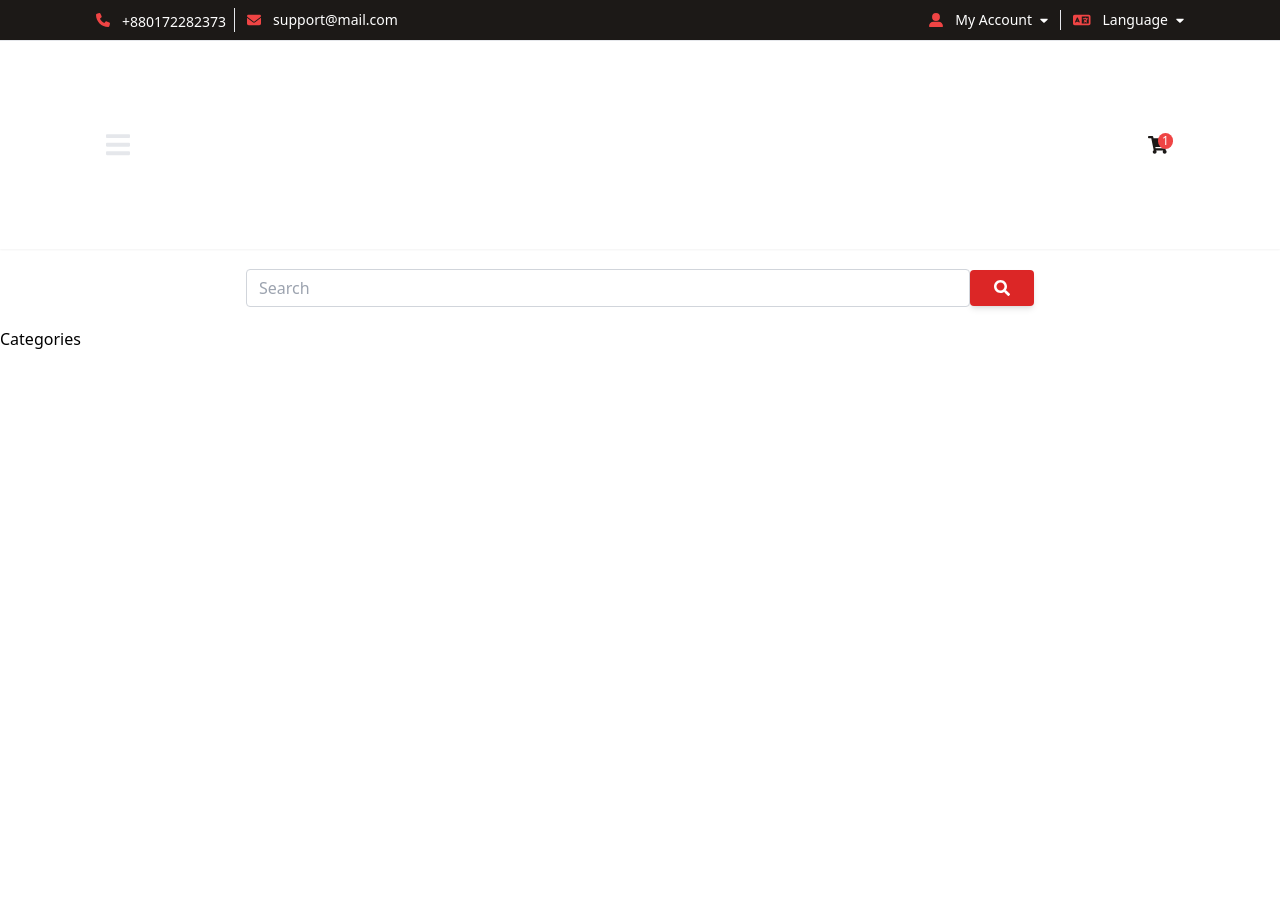
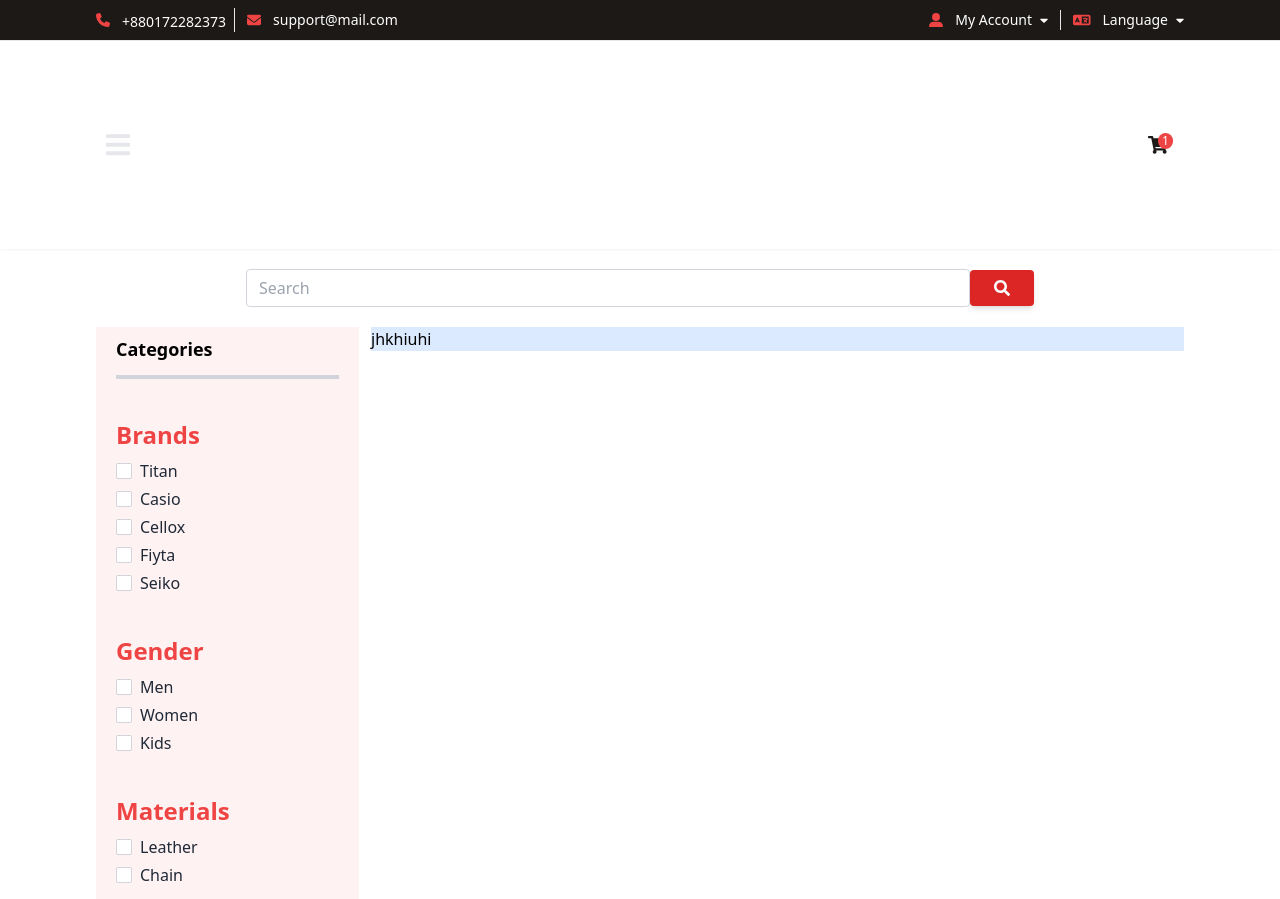
Before and after one commit to irazramin/buy-time, a React (Create React App) app: page /categories in a window 1280 px wide. Before the commit the page ends 800 px from the top, so only its background shows below. Built offline with nearby package versions, Linux system fonts and the light colour scheme; what tw-elements would draw is missing.

Commit message:
categories page design half complete

```diff
--- a/src/Components/Pages/Categories/Categories.js
+++ b/src/Components/Pages/Categories/Categories.js
@@ -2,7 +2,124 @@ import React from 'react'
 
 const Categories = () => {
   return (
-    <div>Categories</div>
+    <div className='2xl:w-[65%] md:w-[85%] sm:w-[90%] mx-auto'>
+      <div className='grid grid-cols-12 gap-3'>
+        <div className='col-span-3'>
+          <div className='px-5 py-2 bg-red-50 '>
+            <h2 className='text-lg font-semibold '>Categories</h2>
+            <hr className='mt-3 border-2 border-gray-300'/>
+            <div className='mt-10'>
+              <h2 className='text-2xl font-bold text-red-500'>Brands</h2>
+              <div className='mt-2'>
+                <div className="form-check my-1">
+                  <input
+                      className="form-check-input appearance-none h-4 w-4 border border-gray-300 rounded-sm bg-white checked:bg-red-600 checked:border-red-600 focus:outline-none transition duration-200 mt-1 align-top bg-no-repeat bg-center bg-contain float-left mr-2 cursor-pointer"
+                      type="checkbox" value="" id="flexCheckDefault" />
+                    <label className="form-check-label inline-block text-gray-800" htmlFor="flexCheckDefault">
+                      Titan
+                    </label>
+                </div>
+                <div className="form-check my-1">
+                  <input
+                      className="form-check-input appearance-none h-4 w-4 border border-gray-300 rounded-sm bg-white checked:bg-red-600 checked:border-red-600 focus:outline-none transition duration-200 mt-1 align-top bg-no-repeat bg-center bg-contain float-left mr-2 cursor-pointer"
+                      type="checkbox" value="" id="flexCheckDefault" />
+                    <label className="form-check-label inline-block text-gray-800" htmlFor="flexCheckDefault">
+                      Casio
+                    </label>
+                </div>
+                <div className="form-check my-1">
+                  <input
+                      className="form-check-input appearance-none h-4 w-4 border border-gray-300 rounded-sm bg-white checked:bg-red-600 checked:border-red-600 focus:outline-none transition duration-200 mt-1 align-top bg-no-repeat bg-center bg-contain float-left mr-2 cursor-pointer"
+                      type="checkbox" value="" id="flexCheckDefault" />
+                    <label className="form-check-label inline-block text-gray-800" htmlFor="flexCheckDefault">
+                      Cellox
+                    </label>
+                </div>
+                <div className="form-check my-1">
+                  <input
+                      className="form-check-input appearance-none h-4 w-4 border border-gray-300 rounded-sm bg-white checked:bg-red-600 checked:border-red-600 focus:outline-none transition duration-200 mt-1 align-top bg-no-repeat bg-center bg-contain float-left mr-2 cursor-pointer"
+                      type="checkbox" value="" id="flexCheckDefault" />
+                    <label className="form-check-label inline-block text-gray-800" htmlFor="flexCheckDefault">
+                      Fiyta
+                    </label>
+                </div>
+                <div className="form-check my-1">
+                  <input
+                      className="form-check-input appearance-none h-4 w-4 border border-gray-300 rounded-sm bg-white checked:bg-red-600 checked:border-red-600 focus:outline-none transition duration-200 mt-1 align-top bg-no-repeat bg-center bg-contain float-left mr-2 cursor-pointer"
+                      type="checkbox" value="" id="flexCheckDefault" />
+                    <label className="form-check-label inline-block text-gray-800" htmlFor="flexCheckDefault">
+                      Seiko
+                    </label>
+                </div>
+              </div>
+            </div>
+
+            <div className='mt-10'>
+              <h2 className='text-2xl font-bold text-red-500'>Gender</h2>
+              <div className='mt-2'>
+                <div className="form-check my-1">
+                  <input
+                      className="form-check-input appearance-none h-4 w-4 border border-gray-300 rounded-sm bg-white checked:bg-red-600 checked:border-red-600 focus:outline-none transition duration-200 mt-1 align-top bg-no-repeat bg-center bg-contain float-left mr-2 cursor-pointer"
+                      type="checkbox" value="" id="flexCheckDefault" />
+                  <label className="form-check-label inline-block text-gray-800" htmlFor="flexCheckDefault">
+                    Men
+                  </label>
+                </div>
+                <div className="form-check my-1">
+                  <input
+                      className="form-check-input appearance-none h-4 w-4 border border-gray-300 rounded-sm bg-white checked:bg-red-600 checked:border-red-600 focus:outline-none transition duration-200 mt-1 align-top bg-no-repeat bg-center bg-contain float-left mr-2 cursor-pointer"
+                      type="checkbox" value="" id="flexCheckDefault" />
+                  <label className="form-check-label inline-block text-gray-800" htmlFor="flexCheckDefault">
+                    Women
+                  </label>
+                </div>
+                <div className="form-check my-1">
+                  <input
+                      className="form-check-input appearance-none h-4 w-4 border border-gray-300 rounded-sm bg-white checked:bg-red-600 checked:border-red-600 focus:outline-none transition duration-200 mt-1 align-top bg-no-repeat bg-center bg-contain float-left mr-2 cursor-pointer"
+                      type="checkbox" value="" id="flexCheckDefault" />
+                  <label className="form-check-label inline-block text-gray-800" htmlFor="flexCheckDefault">
+                    Kids
+                  </label>
+                </div>
+              </div>
+
+
+
+
+            </div>
+
+            <div className='mt-10'>
+              <h2 className='text-2xl font-bold text-red-500'>Materials</h2>
+              <div className='mt-2'>
+                <div className="form-check my-1">
+                  <input
+                      className="form-check-input appearance-none h-4 w-4 border border-gray-300 rounded-sm bg-white checked:bg-red-600 checked:border-red-600 focus:outline-none transition duration-200 mt-1 align-top bg-no-repeat bg-center bg-contain float-left mr-2 cursor-pointer"
+                      type="checkbox" value="" id="flexCheckDefault" />
+                  <label className="form-check-label inline-block text-gray-800" htmlFor="flexCheckDefault">
+                    Leather
+                  </label>
+                </div>
+                <div className="form-check my-1">
+                  <input
+                      className="form-check-input appearance-none h-4 w-4 border border-gray-300 rounded-sm bg-white checked:bg-red-600 checked:border-red-600 focus:outline-none transition duration-200 mt-1 align-top bg-no-repeat bg-center bg-contain float-left mr-2 cursor-pointer"
+                      type="checkbox" value="" id="flexCheckDefault" />
+                  <label className="form-check-label inline-block text-gray-800" htmlFor="flexCheckDefault">
+                    Chain
+                  </label>
+                </div>
+              </div>
+
+            </div>
+          </div>
+
+          </div>
+        <div className='col-span-9 '>
+          <div className='bg-blue-100'>
+            jhkhiuhi
+          </div>
+        </div>
+      </div>
+    </div>
   )
 }
 
--- a/src/Components/Shared/Product/Product.js
+++ b/src/Components/Shared/Product/Product.js
@@ -21,7 +21,7 @@ const Product = ({product}) => {
             <div className=' w-full h-full absolute left-0 top-0 show-panel text-center hover:bg-[rgba(255,255,255,.4)]'>
               <div className='absolute bottom-0 panel-items  w-full'>
                   <div className='w-full mx-auto'>
-                     <div className='gap-8 flex justify-center shadow-sm '>
+                     <div className='gap-5 flex justify-center shadow-sm '>
                          <div className='bg-black  hover:opacity-50 active:scale-110 duration-300 flex justify-center items-center'>
                              <button className='p-2 flex justify-center items-center' onClick={addToFavorite}>
                                  <FontAwesomeIcon icon={faHeart} className={`${addFavorite ? 'text-red-500' : 'text-white'} text-xl `} type="regular" />
```
